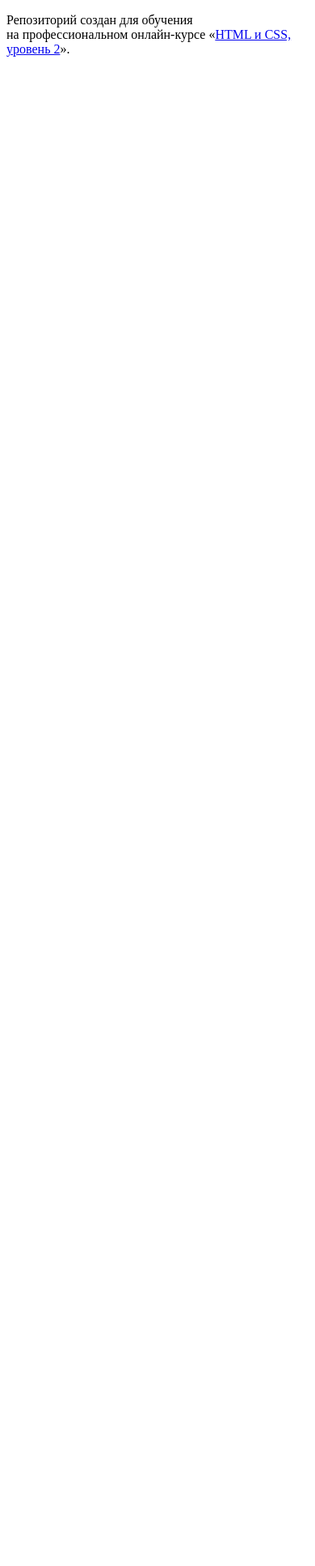
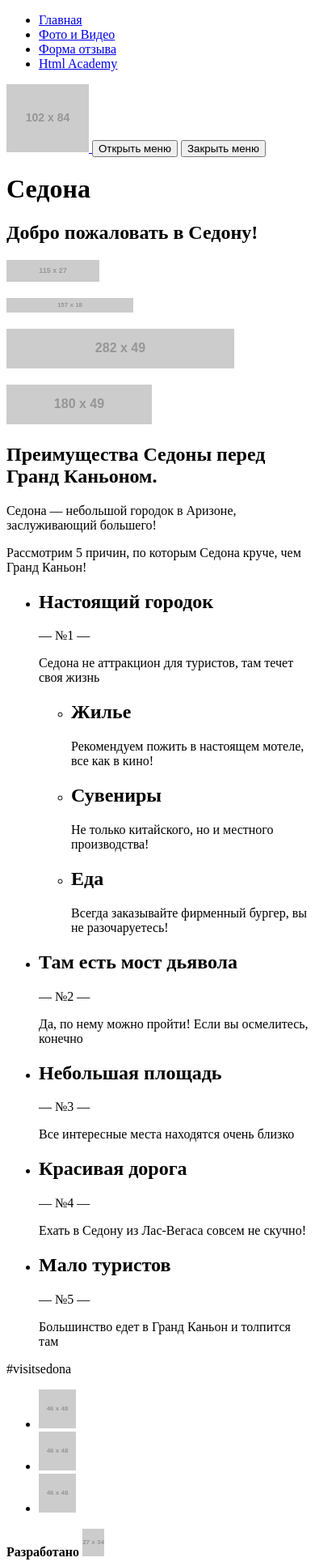
Before and after one commit to Tarleee/854541-sedona-20, a website: page source/index.html in a window 390 px wide. Shown: the whole page at 81% size. Before the commit the page ends 844 px from the top, so only its background shows below. Drawn offline with Linux system fonts and the light colour scheme; placeholder pictures from the web are drawn by us.

Commit message:
написал разметку

```diff
--- a/source/index.html
+++ b/source/index.html
@@ -1,12 +1,123 @@
 <!DOCTYPE html>
-<html lang="ru">
+<html class="page" lang="ru">
   <head>
     <meta charset="utf-8">
     <title>HTML Academy: Седона</title>
   </head>
-  <body>
+  <body class="page__body">
+    <header class="page-header">
+      <nav class="main-nav">
+        <ul class="main-nav__list site-list">
+          <li class="site-list__item"><a href="#">Главная</a></li>
+          <li class="site-list__item"><a href="photo.html">Фото и Видео</a></li>
+          <li class="site-list__item"><a href="form.html">Форма отзыва</a></li>
+          <li class="site-list__item"><a href="https://htmlacademy.ru/">Html Academy</a></li>
+        </ul>
+        <a href="#" class="page-header__logo">
+          <img src="https://via.placeholder.com/102x84" alt="Седона">
+        </a>
+        <button class="main-nav__toggle" type="button">Открыть меню</button>
+        <button class="main-nav__close" type="button">Закрыть меню</button>
+      </nav>
+    </header>
 
-    <p>Репозиторий создан для обучения на профессиональном онлайн‑курсе «<a href="https://htmlacademy.ru/intensive/adaptive">HTML и CSS, уровень 2</a>».</p>
+    <main class="page-main">
+      <h1 class="visually-hidden">Седона</h1>
+
+      <section class="headline">
+        <h2 class="visually-hidden">Добро пожаловать в Седону!</h2>
+        <p class="headline__item"><img src="https://via.placeholder.com/115x27" alt="Welcome"></p>
+        <p class="headline__item"><img src="https://via.placeholder.com/157x18" alt="to the gorgeous"></p>
+        <p class="headline__item"><img src="https://via.placeholder.com/282x49" alt="Sedona"></p>
+        <p class="headline__item"><img src="https://via.placeholder.com/180x49" alt="Because the Grand Canyon sucks!"></p>
+      </section>
+
+      <section class="advantages">
+        <h2 class="visually-hidden">Преимущества Седоны перед Гранд Каньоном.</h2>
+        <header class="advantages__header">
+          <p class="advantages__slogan">Седона — небольшой городок в Аризоне, заслуживающий большего!</p>
+          <p class="advantages__intro">Рассмотрим 5 причин, по которым Седона круче, чем Гранд Каньон!</p>
+        </header>
+
+        <ul class="advantages__list">
+          <li class="advantages__item advantage">
+            <h2 class="advantage__title">Настоящий городок</h2>
+            <p class="advantage__number">— №1 —</p>
+            <p>Седона не аттракцион для туристов, там течет своя жизнь</p>
+            <ul>
+              <li>
+                <h2>Жилье</h2>
+                <p>Рекомендуем пожить в настоящем мотеле, все как в кино!</p>
+              </li>
+              <li>
+                <h2>Сувениры</h2>
+                <p>Не только китайского, но и местного производства!</p>
+              </li>
+              <li>
+                <h2>Еда</h2>
+                <p>Всегда заказывайте фирменный бургер, вы не разочаруетесь!</p>
+              </li>
+            </ul>
+          </li>
+          <li class="advantages__item">
+            <h2 class="advantage__title">Там есть мост дьявола</h2>
+            <p class="advantage__number">— №2 —</p>
+            <p>Да, по нему можно пройти! Если вы осмелитесь, конечно</p>
+          </li>
+          <li class="advantages__item">
+            <h2 class="advantage__title">Небольшая площадь</h2>
+            <p class="advantage__number">— №3 —</p>
+            <p>Все интересные места находятся очень близко</p>
+          </li>
+          <li class="advantages__item">
+            <h2 class="advantage__title">Красивая дорога</h2>
+            <p class="advantage__number">— №4 —</p>
+            <p>Ехать в Седону из Лас-Вегаса совсем не скучно!</p>
+          </li>
+          <li class="advantages__item">
+            <h2 class="advantage__title">Мало туристов</h2>
+            <p class="advantage__number">— №5 —</p>
+            <p>Большинство едет в Гранд Каньон и толпится там</p>
+          </li>
+        </ul>
+      </section>
+
+    </main>
+
+    <footer class="page-footer">
+      <p class="page-footer__hashtag">
+        #visitsedona
+      </p>
+
+      <div class="page-footer__social social">
+        <ul class="social__list">
+          <li class="social__item">
+            <a class="social__link social__link--twitter" href="blank.html">
+              <img src="https://via.placeholder.com/46x48" alt="twitter">
+            </a>
+          </li>
+          <li class="social__item">
+            <a class="social__link social__link--facebook" href="blank.html">
+              <img src="https://via.placeholder.com/46x48" alt="facebook">
+            </a>
+          </li>
+          <li class="cocial__item">
+            <a class="social__link social__link--youtube" href="blank.html">
+              <img src="https://via.placeholder.com/46x48" alt="youtube">
+            </a>
+          </li>
+        </ul>
+      </div>
+
+      <div class="page-footer__copyright copyright">
+        <b class="copyright__text">Разработано</b>
+        <a class="copyright__link" href="https://htmlacademy.ru/intensive/adaptive">
+          <img src="https://via.placeholder.com/27x34" alt="HTML и CSS. Адаптивная вёрстка и автоматизация">
+        </a>
+      </div>
+
+    </footer>
+
 
   </body>
 </html>
```
Also changed, not shown: source/blank.html (added, +11 -0 lines), source/form.html (added, +68 -0 lines), source/photo.html (added, +123 -0 lines).
